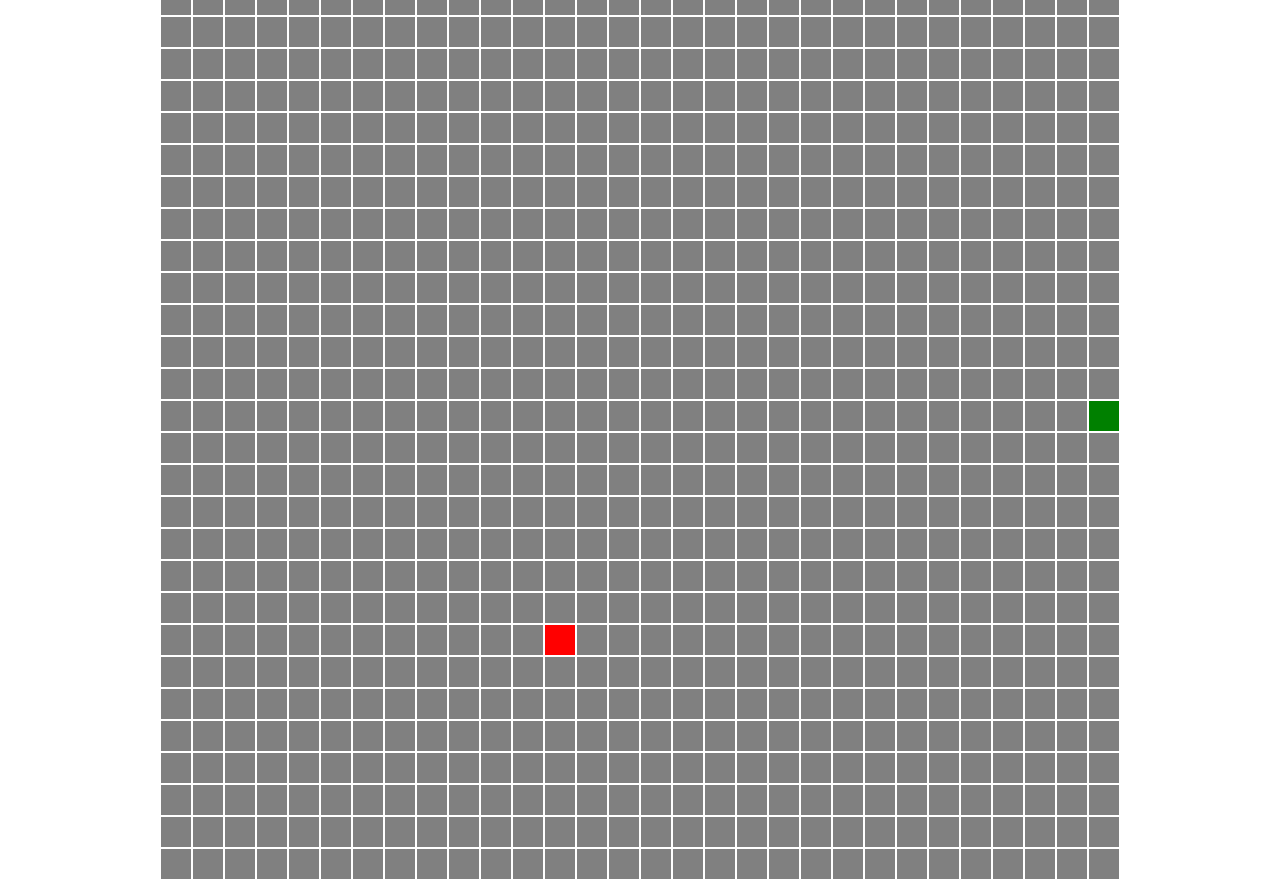
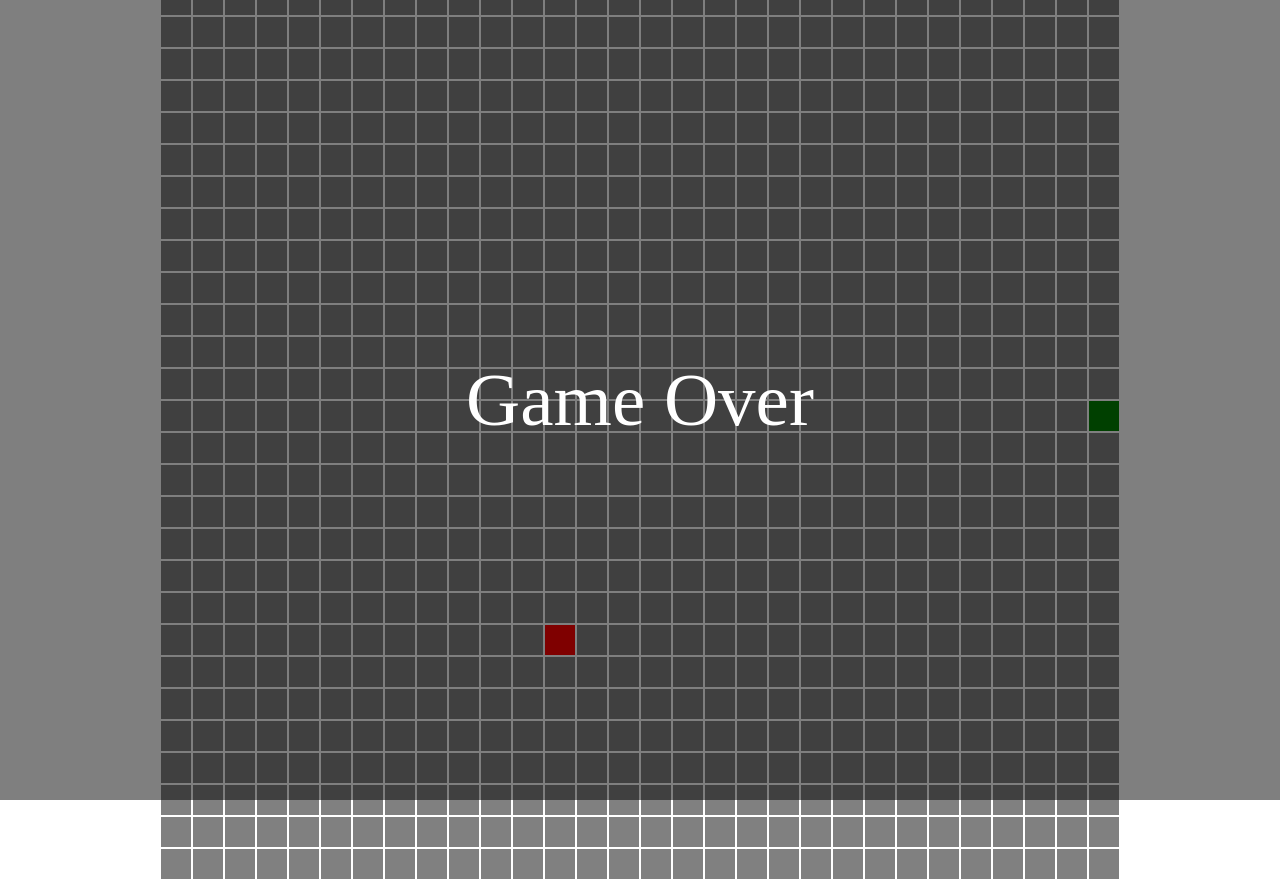
Before and after one commit to Imenatrix/cobrinha, a SvelteKit app: page / in a window 1280 px wide. Built offline with nearby package versions, Linux system fonts and the light colour scheme.

Commit message:
Implement basic game over screen

```diff
--- a/src/routes/+page.svelte
+++ b/src/routes/+page.svelte
@@ -4,6 +4,8 @@
 
     const WIDTH = 30
     const HEIGHT = 30
+
+    let gameOver = false
 
     let board : Array<Array<'block' | 'segment' | 'fruit'>> = []
 
@@ -66,6 +68,9 @@
             }
 
         }
+        else {
+            gameOver = true
+        }
 
         frootLoop: while (fruit == null) {
             let x = Math.floor(Math.random() * WIDTH)
@@ -113,6 +118,9 @@
 </script>
 
 <div class="container">
+    <div class="overlay" class:overlay-hidden={!gameOver}>
+        Game Over
+    </div>
     <div class="board">
         {#each board as row}
             {#each row as block}
@@ -133,6 +141,20 @@
         height: 100vh;
         widows: 100vw;
     }
+    .overlay {
+        font-size: 75px;
+        display: flex;
+        position: absolute;
+        color: white;
+        background-color: rgba(0, 0, 0, 0.5);
+        height: 100%;
+        width: 100%;
+        justify-content: center;
+        align-items: center;
+    }
+    .overlay-hidden {
+        visibility: hidden;
+    }
     .block-container {
         display: inline-block;
         margin: 1px;
```
